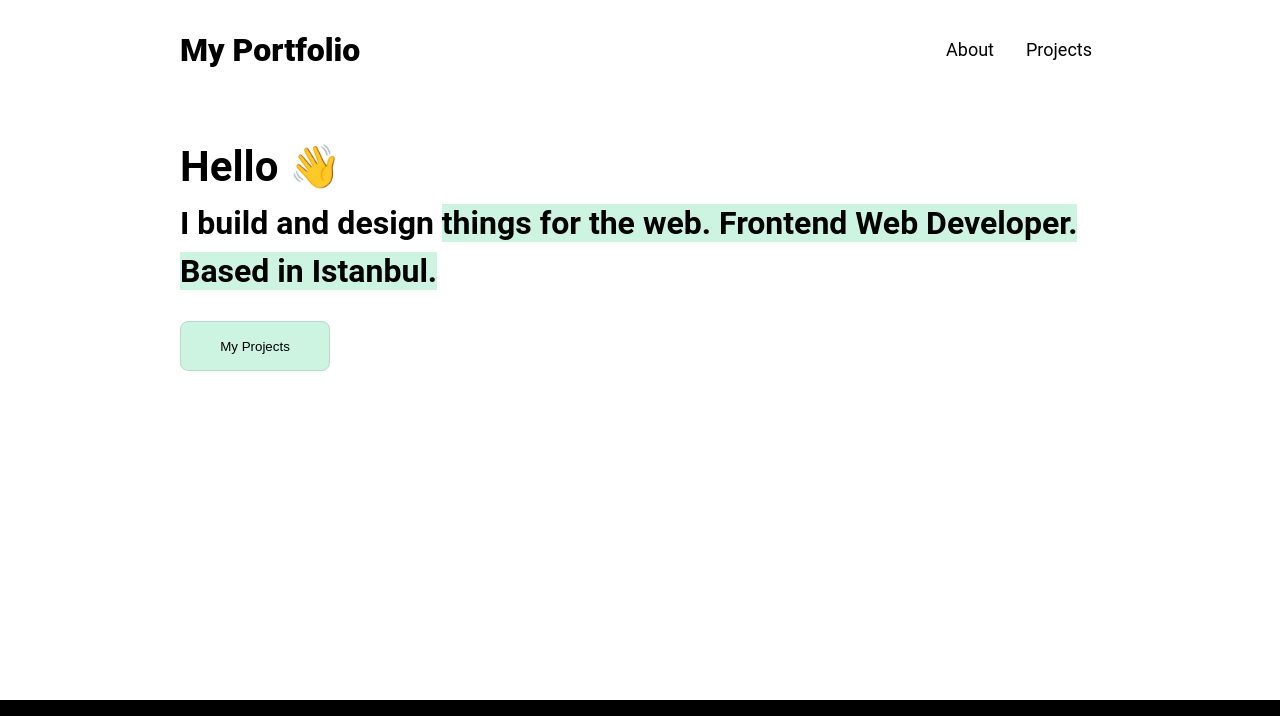
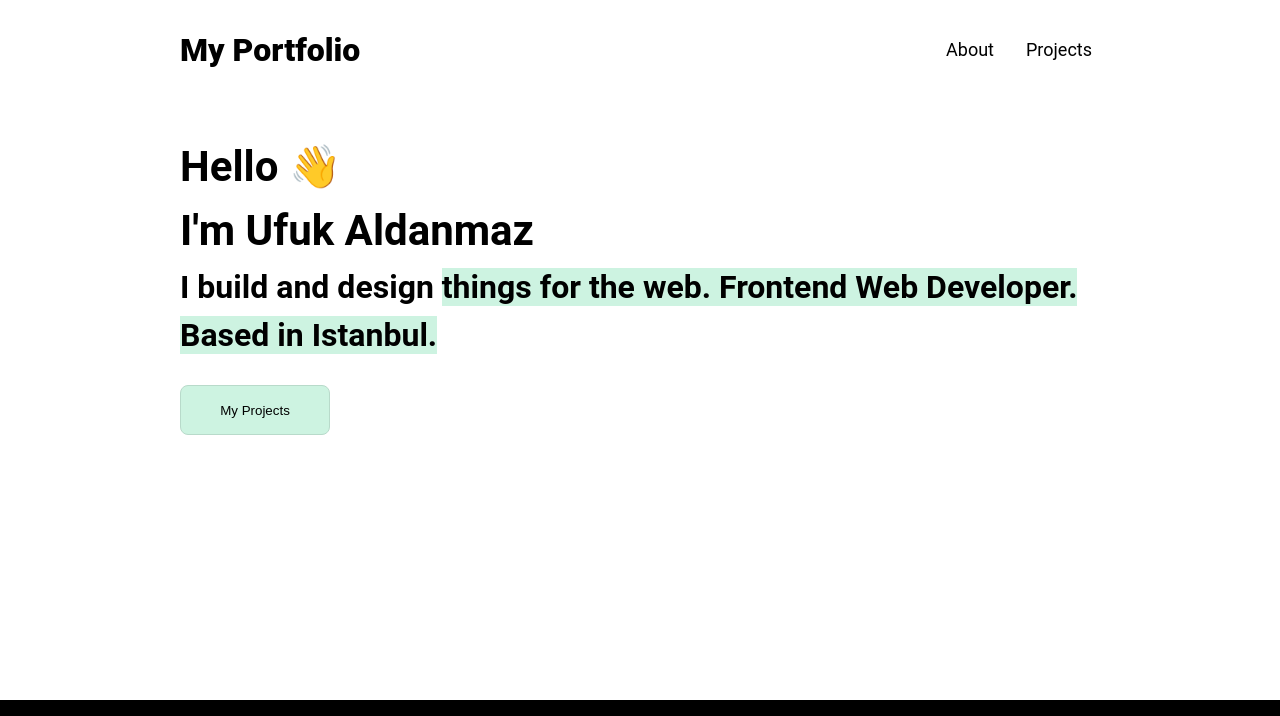
Before and after one commit to UfukAldanmaz/gatsby-portfolio, a Gatsby site: page / in a window 1280 px wide. Shown: the top 716 px of the page. Built offline with nearby package versions, Linux system fonts and the light colour scheme; Gatsby itself is replaced by a stand-in of ours.

Commit message:
Update index.js

```diff
--- a/src/pages/index.js
+++ b/src/pages/index.js
@@ -5,9 +5,10 @@ import { graphql } from 'gatsby'
 import Projects from "../components/projects"
 
 const IndexPage = ({ data }) => {
+
   return (
     <Layout>
-      <About content={data.about.edges[0].node} />
+      <About content={data.about} />
       {/* <Projects content={data.projects.edges[1].node} /> */}
     </Layout>
   )
@@ -16,21 +17,16 @@ const IndexPage = ({ data }) => {
 export default IndexPage
 
 export const pageQuery = graphql`
-  {
-    about: allMarkdownRemark {
-      edges {
-        node {
-          frontmatter {
-            title
-            greetings
-            emoji
-            subtitlePrefix
-            subtitleHighlight
-          }
-          rawMarkdownBody
-        }
-      }
+ {
+  about:  markdownRemark(fileAbsolutePath: {regex: "/src/content/about/about.md/"}) {
+    frontmatter {
+      emoji
+      greetings
+      subtitleHighlight
+      subtitlePrefix
+      introduce
     }
+  }
 
 }
 
```
